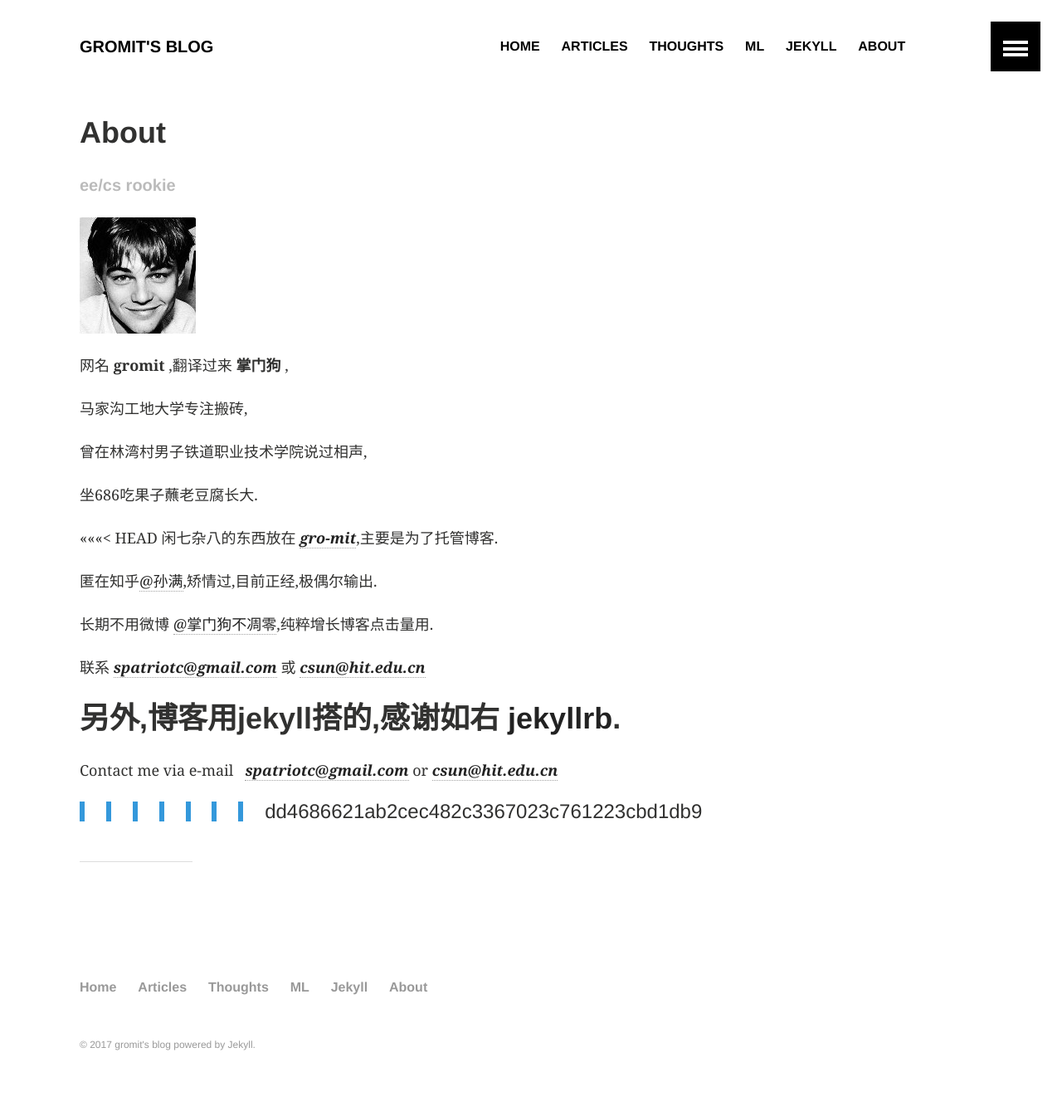
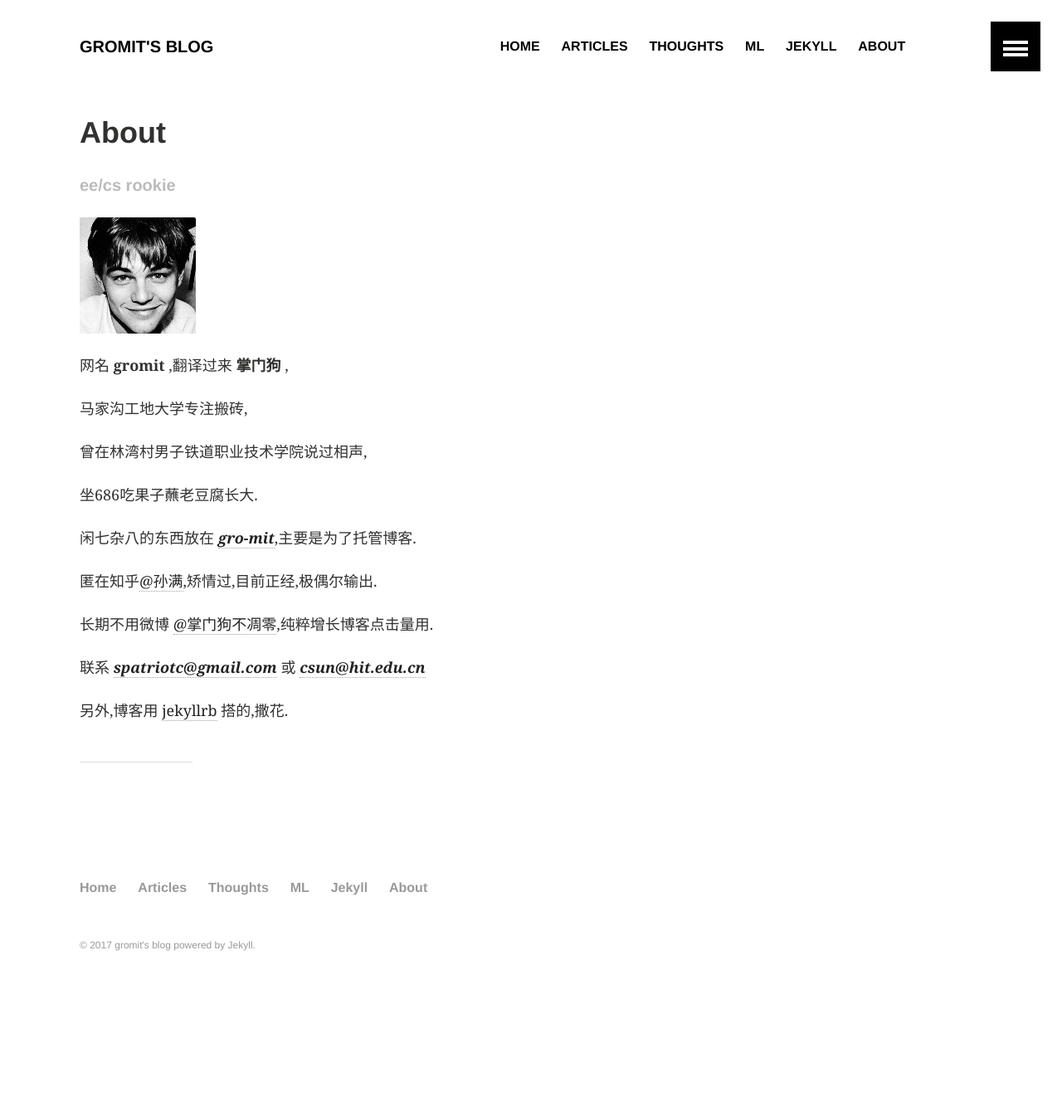
Before and after one commit to gro-mit/gro-mit.github.io, a Jekyll site: the page built from About.md, in a window 1280 px wide. Shown: the whole page at 83% size. Built offline with Jekyll 4.4.1, drawn with Linux system fonts in a browser that asks for light colours; after the commit the page ends 1225 px from its top, so only the background shows below that.

Commit message:
modify about

```diff
--- a/About.md
+++ b/About.md
@@ -15,7 +15,6 @@ excerpt: ee/cs rookie
 
 坐686吃果子蘸老豆腐长大.
 
-<<<<<<< HEAD
 闲七杂八的东西放在 ***[gro-mit](https://github.com/gro-mit)***,主要是为了托管博客.
 
 匿在知乎[@孙满](https://www.zhihu.com/people/gro_mit),矫情过,目前正经,极偶尔输出.
@@ -24,9 +23,6 @@ excerpt: ee/cs rookie
 
 联系 ***[spatriotc@gmail.com](mailto:spatriotc@gmail.com)*** 或 ***[csun@hit.edu.cn](mailto:csun@hit.edu.cn)***
 
-另外,博客用jekyll搭的,感谢如右 [jekyllrb](http://jekyllrb.com/).
-=======
-Contact me via e-mail   ***[spatriotc@gmail.com](mailto:spatriotc@gmail.com)*** or ***[csun@hit.edu.cn](mailto:csun@hit.edu.cn)***
->>>>>>> dd4686621ab2cec482c3367023c761223cbd1db9
+另外,博客用 [jekyllrb](http://jekyllrb.com/) 搭的,撒花.
 
 ---
```
